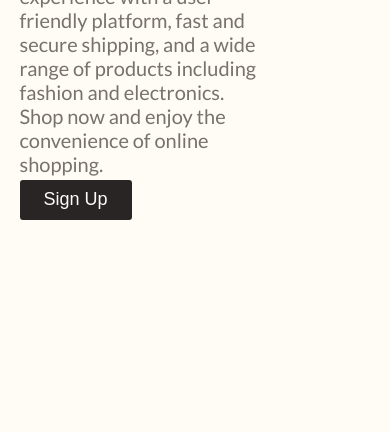
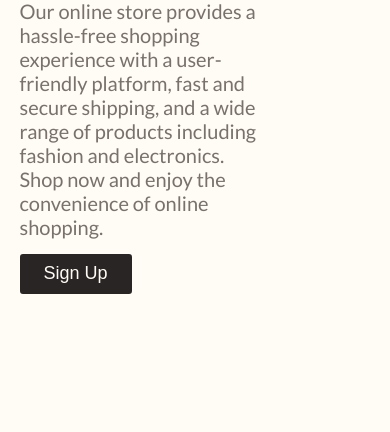
Before and after one commit to Halid04/Ecommerce-website, a plain HTML site: page index.html in a window 390 px wide. Shown: the part 412-844 px from the top of the page. Drawn offline with Linux system fonts and the light colour scheme.

Commit message:
Update style.css

```diff
--- a/style.css
+++ b/style.css
@@ -276,10 +276,6 @@ body{
         display: none;
     }
 
-    .text-button{
-        height: 75%;
-    }
-
     .principal-text, .secondary-text, .signUp-button{
         margin-left: 0px;
     }
@@ -292,7 +288,7 @@ body{
 @media screen and (max-width:415px){
     .text-button{
         align-items: flex-start;
-        gap: 4px;
+        gap: 15px;
     }
     .principal-text{
         width: 15rem;
```
